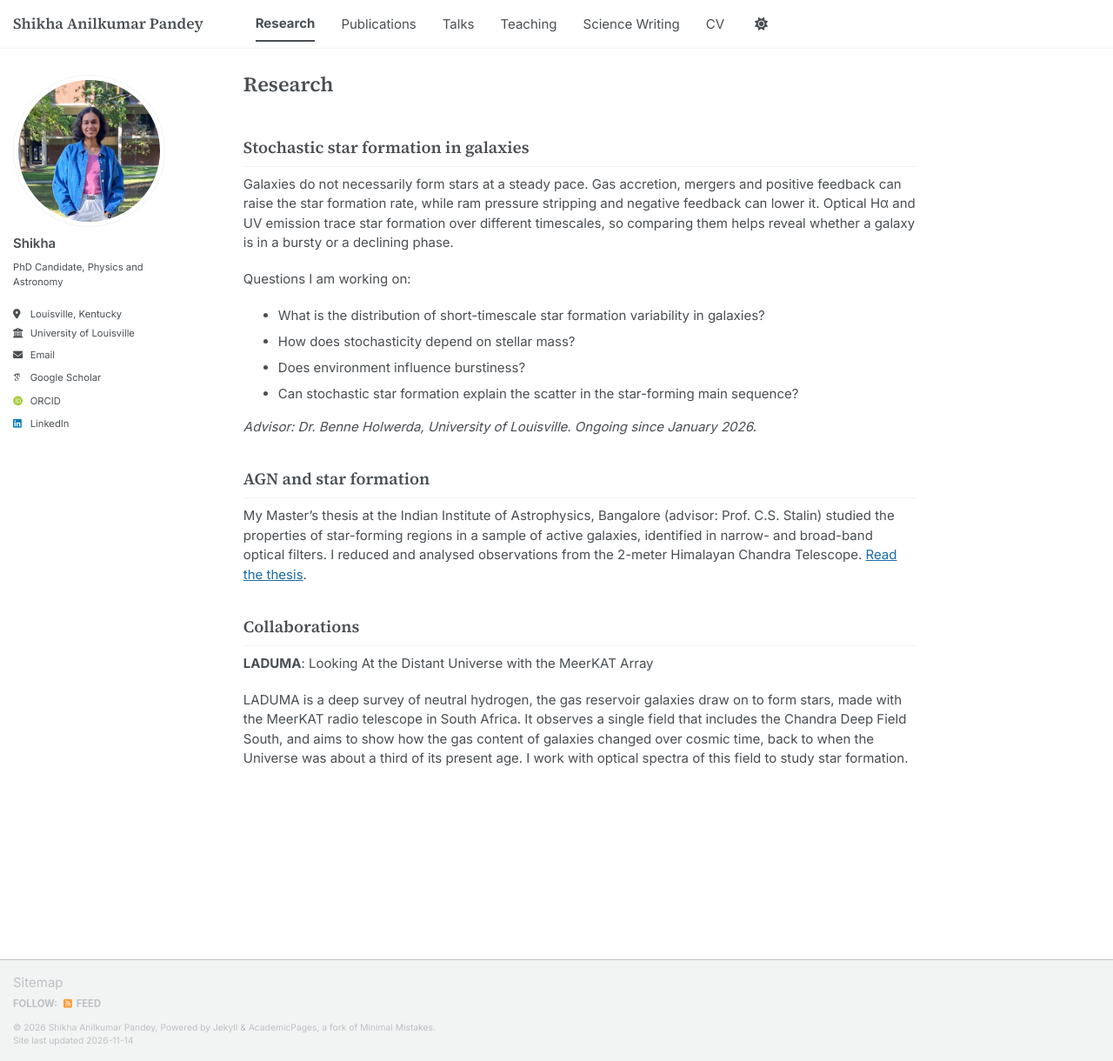
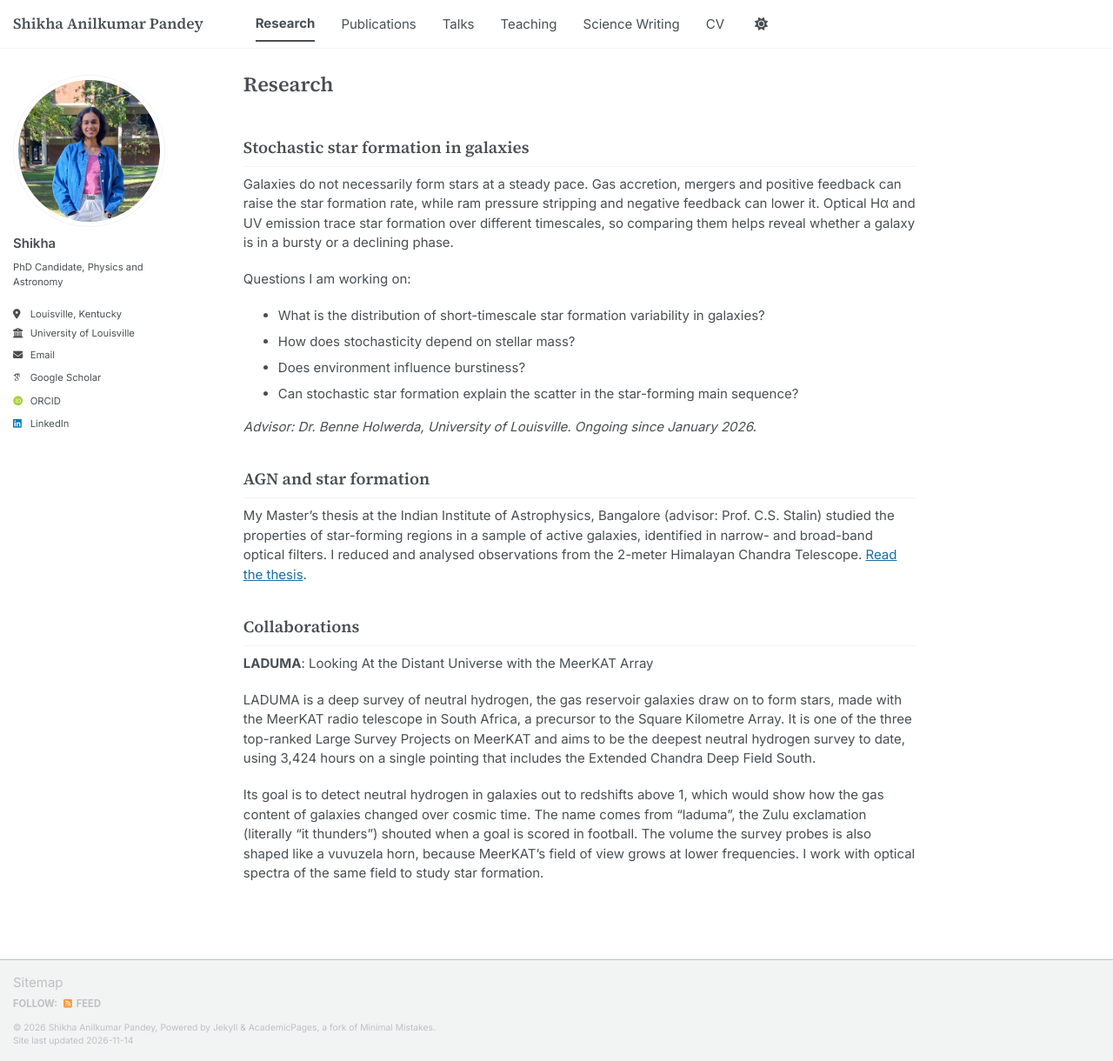
Before and after one commit to pshikha/pshikha.github.io, a Jekyll site: the page built from _pages/research.md, in a window 1280 px wide and 1220 px high. Shown: the whole window at 87% size. Built offline with Jekyll 4.4.1, drawn with Linux system fonts in a browser that asks for light colours; some web fonts are replaced; a script bundle is joined from its source files by our own code; library files that are not in the unit come from our copies.

Commit message:
Expand the LADUMA entry on the Research page
Co-Authored-By: Claude Sonnet 5.5 <noreply@anthropic.com>

```diff
--- a/_pages/research.md
+++ b/_pages/research.md
@@ -26,4 +26,6 @@ My Master's thesis at the Indian Institute of Astrophysics, Bangalore (advisor:
 
 **LADUMA**: Looking At the Distant Universe with the MeerKAT Array
 
-LADUMA is a deep survey of neutral hydrogen, the gas reservoir galaxies draw on to form stars, made with the MeerKAT radio telescope in South Africa. It observes a single field that includes the Chandra Deep Field South, and aims to show how the gas content of galaxies changed over cosmic time, back to when the Universe was about a third of its present age. I work with optical spectra of this field to study star formation.
+LADUMA is a deep survey of neutral hydrogen, the gas reservoir galaxies draw on to form stars, made with the MeerKAT radio telescope in South Africa, a precursor to the Square Kilometre Array. It is one of the three top-ranked Large Survey Projects on MeerKAT and aims to be the deepest neutral hydrogen survey to date, using 3,424 hours on a single pointing that includes the Extended Chandra Deep Field South.
+
+Its goal is to detect neutral hydrogen in galaxies out to redshifts above 1, which would show how the gas content of galaxies changed over cosmic time. The name comes from "laduma", the Zulu exclamation (literally "it thunders") shouted when a goal is scored in football. The volume the survey probes is also shaped like a vuvuzela horn, because MeerKAT's field of view grows at lower frequencies. I work with optical spectra of the same field to study star formation.
```
